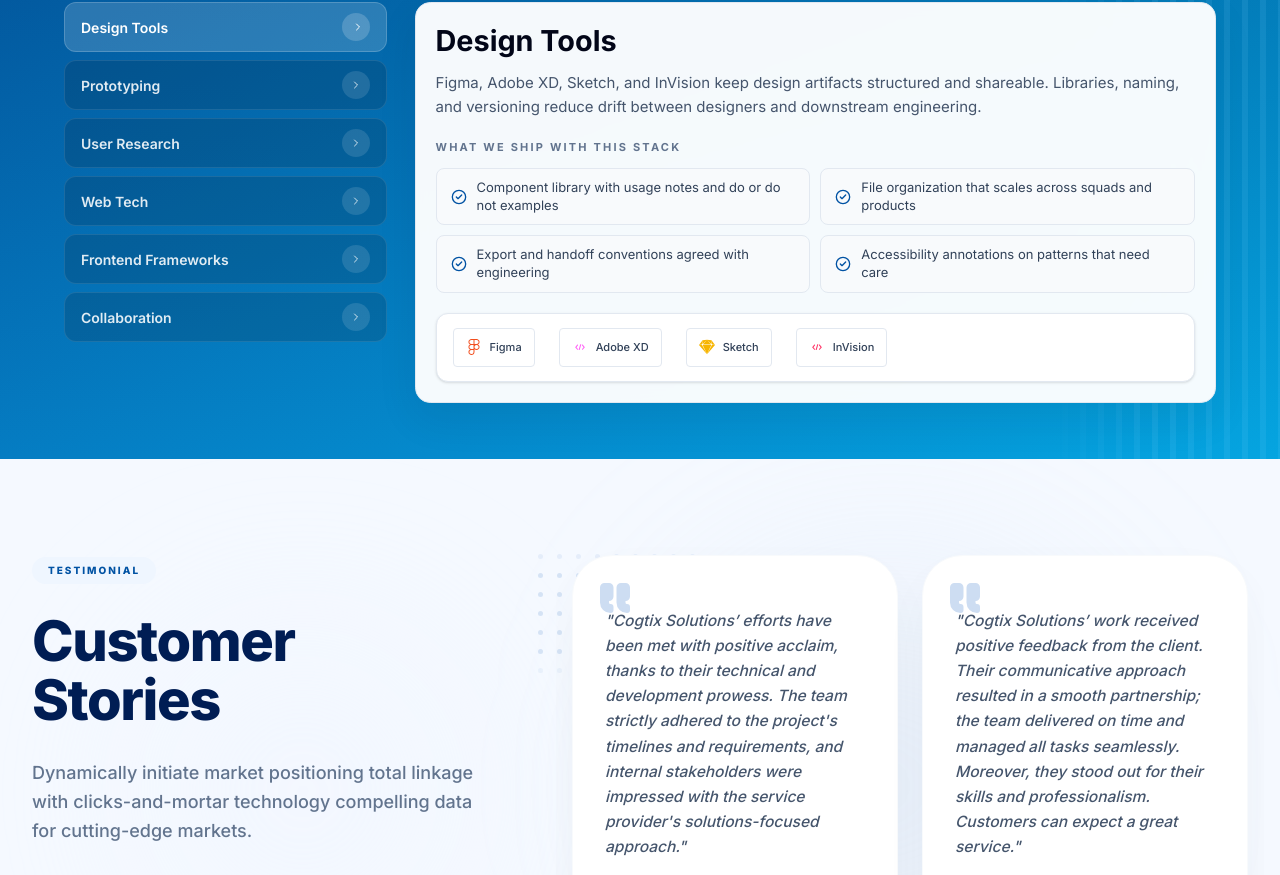
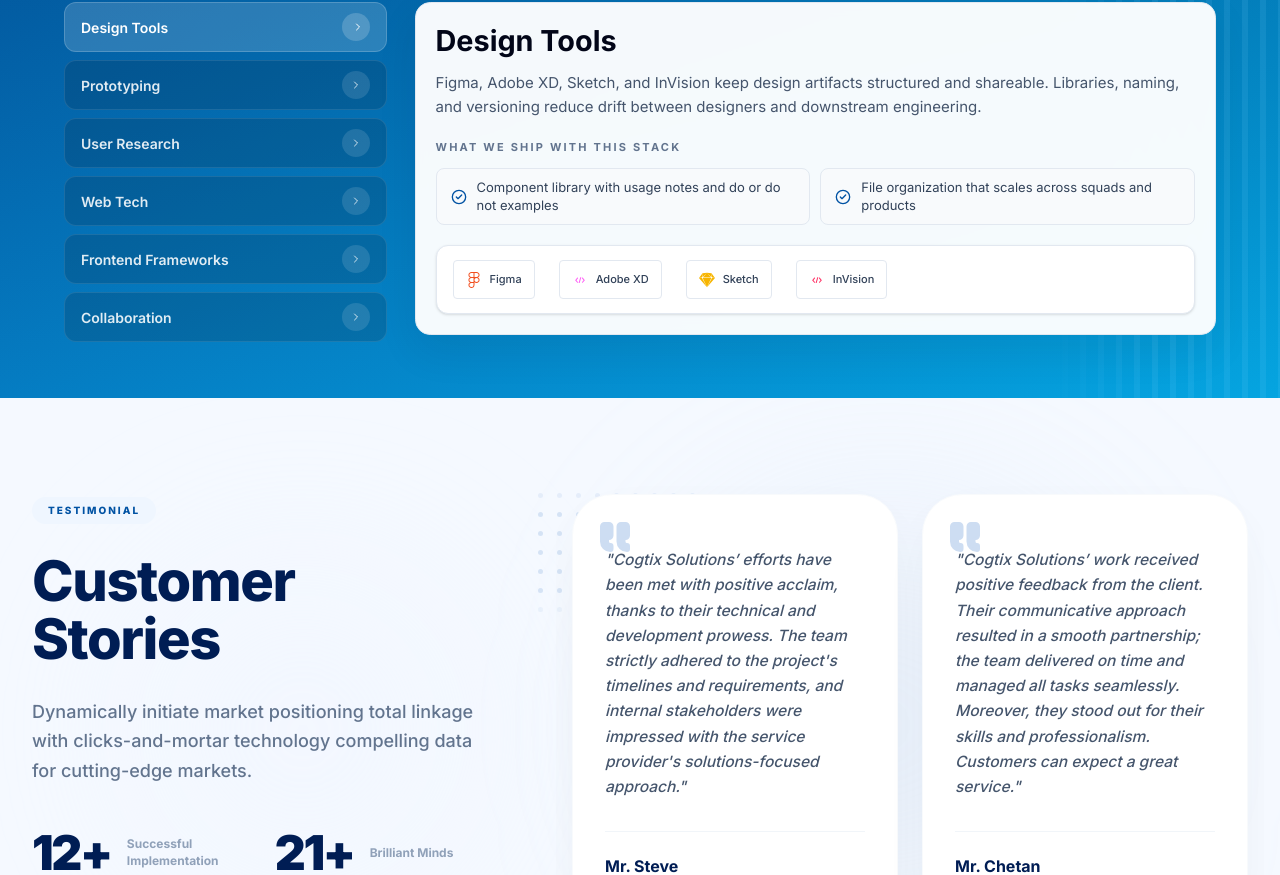
Before and after one commit to jeel1811/cogtix-webisite, a Next.js app: page /services/experience-design in a window 1280 px wide. Shown: the part 3511-4386 px from the top of the page. Built offline with nearby package versions, Linux system fonts and the light colour scheme.

Commit message:
refactor: cap service outcomes list and standardize dash symbols across codebase

```diff
--- a/src/app/api/apply-job/route.ts
+++ b/src/app/api/apply-job/route.ts
@@ -48,7 +48,7 @@
           <table role="presentation" width="600" cellpadding="0" cellspacing="0" style="background:#ffffff;border:1px solid #e5e7eb;border-radius:12px;overflow:hidden;">
             <tr><td style="background:linear-gradient(90deg,#2563eb,#0ea5e9);padding:24px 28px;color:#ffffff;">
               <h1 style="margin:0;font-size:20px;font-weight:700;">New Job Application</h1>
-              <p style="margin:6px 0 0;font-size:13px;opacity:0.9;">Position: ${data.position ?? '—'}</p>
+              <p style="margin:6px 0 0;font-size:13px;opacity:0.9;">Position: ${data.position ?? '-'}</p>
             </td></tr>
             <tr><td style="padding:24px 28px;">${htmlData}</td></tr>
             <tr><td style="padding:16px 28px;border-top:1px solid #e5e7eb;color:#6b7280;font-size:12px;">Sent automatically from the Cogtix careers form.</td></tr>
--- a/src/app/globals.css
+++ b/src/app/globals.css
@@ -342,12 +342,12 @@
   font-size: 16px;
 }
 
-/* Wide laptops (≥1440px) — small bump so content feels balanced. */
+/* Wide laptops (≥1440px) - small bump so content feels balanced. */
 @media (min-width: 1440px) {
   html { font-size: 17px; }
 }
 
-/* Larger-than-normal displays (≥1536px / 2xl) — meaningful bump so body /
+/* Larger-than-normal displays (≥1536px / 2xl) - meaningful bump so body /
    description text and gaps grow proportionally with the screen. */
 @media (min-width: 1536px) {
   html { font-size: 18.5px; }
--- a/src/components/sections/CaseStudiesGrid.tsx
+++ b/src/components/sections/CaseStudiesGrid.tsx
@@ -226,7 +226,7 @@
 
           {/* Results info */}
           <div className="mt-8 text-center text-sm text-slate-500">
-            Showing {startIdx + 1}–{Math.min(endIdx, studies.length)} of {studies.length} case studies
+            Showing {startIdx + 1}-{Math.min(endIdx, studies.length)} of {studies.length} case studies
           </div>
         </div>
       </Container>
--- a/src/components/sections/ProcessFlow.tsx
+++ b/src/components/sections/ProcessFlow.tsx
@@ -136,7 +136,7 @@
       </div>
 
       <div ref={containerRef} className="relative">
-        {/* SVG connector layer — measured from real DOM positions */}
+        {/* SVG connector layer - measured from real DOM positions */}
         <svg
           aria-hidden
           className="pointer-events-none absolute inset-0 h-full w-full overflow-visible"
@@ -212,7 +212,7 @@
                   )}
                 </div>
 
-                {/* Spine — node sits here, curves connect between nodes */}
+                {/* Spine - node sits here, curves connect between nodes */}
                 <div className="flex flex-col items-center pt-4">
                   <motion.div
                     ref={(el) => {
--- a/src/components/sections/ServiceTechnologies.tsx
+++ b/src/components/sections/ServiceTechnologies.tsx
@@ -124,7 +124,7 @@
                     {panelOutcomesTitle}
                   </div>
                   <ul className="mt-3 grid grid-cols-1 gap-2.5 sm:grid-cols-2">
-                    {activeCategory.outcomes.map((outcome) => (
+                    {activeCategory.outcomes.slice(0, 2).map((outcome) => (
                       <li
                         key={outcome}
                         className="flex items-center gap-2.5 rounded-lg border border-slate-200 bg-slate-50 px-3.5 py-2.5"
@@ -156,9 +156,14 @@
                           <div className="flex items-center gap-2">
                             <span
                               className="flex h-4 w-4 shrink-0 items-center justify-center"
-                              style={{ color: logoData.color || '#0f172a' }}
+                              style={{ color: logoData.color || "#0f172a" }}
                             >
-                              {React.cloneElement(logoData.icon as React.ReactElement<Record<string, unknown>>, { size: 16 })}
+                              {React.cloneElement(
+                                logoData.icon as React.ReactElement<
+                                  Record<string, unknown>
+                                >,
+                                { size: 16 },
+                              )}
                             </span>
                             <span className="text-[0.6875rem] font-medium text-slate-700 whitespace-nowrap">
                               {item}
@@ -167,7 +172,9 @@
                         ) : (
                           <div className="inline-flex items-center gap-2">
                             <span className="h-1.5 w-1.5 rounded-full bg-slate-400" />
-                            <span className="text-[0.6875rem] font-medium text-slate-700 whitespace-nowrap">{item}</span>
+                            <span className="text-[0.6875rem] font-medium text-slate-700 whitespace-nowrap">
+                              {item}
+                            </span>
                           </div>
                         )}
                       </div>
--- a/src/components/sections/partners/PartnerHero.tsx
+++ b/src/components/sections/partners/PartnerHero.tsx
@@ -48,7 +48,7 @@
 
   return (
     <section className="relative overflow-hidden bg-slate-50 pt-28 pb-20">
-      {/* Background decor — matches existing service/industry hero language */}
+      {/* Background decor - matches existing service/industry hero language */}
       <div className="absolute inset-0 pointer-events-none overflow-hidden">
         <div
           className="absolute inset-0 opacity-[0.04]"
--- a/src/components/sections/partners/partner-types.ts
+++ b/src/components/sections/partners/partner-types.ts
@@ -1,7 +1,7 @@
 export type PartnerVariant = 'microsoft' | 'aws' | 'google-cloud'
 
 export interface PartnerAccent {
-  // brand-tinted helpers (use sparingly — primary theme stays blue)
+  // brand-tinted helpers (use sparingly - primary theme stays blue)
   ring: string         // ring color class for the brand card border
   glow: string         // tinted glow blob
   chipBg: string       // soft tint for certification chips
--- a/src/i18n/partnerData.ts
+++ b/src/i18n/partnerData.ts
@@ -1,5 +1,5 @@
 /**
- * Partner page technical data — non-translatable values (icons, numeric stats,
+ * Partner page technical data - non-translatable values (icons, numeric stats,
  * certification levels, theme keys). Localized prose lives in
  * `src/i18n/partnerContent/`.
  */
--- a/src/i18n/serviceData.ts
+++ b/src/i18n/serviceData.ts
@@ -1,5 +1,5 @@
 /**
- * Service page tech data — kept here (not in messages.ts) because the values
+ * Service page tech data - kept here (not in messages.ts) because the values
  * are mostly brand and product names that should NOT be translated per locale
  * (e.g. "GPT-4", "TensorFlow", "Power BI", "99.9%", "5 PB+").
  *
```
Also changed, not shown: src/components/sections/Hero.tsx (+8 -8 lines).
